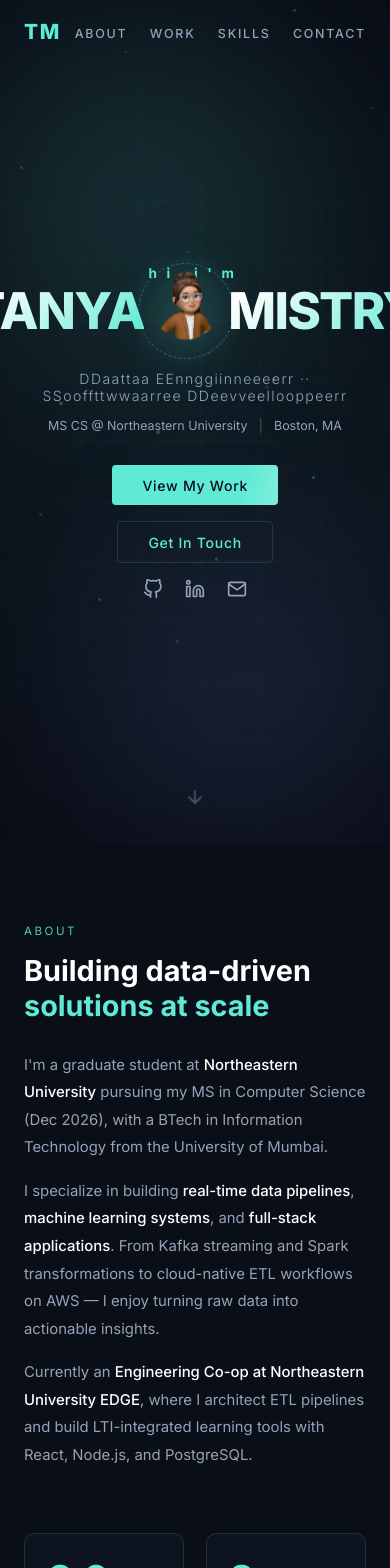
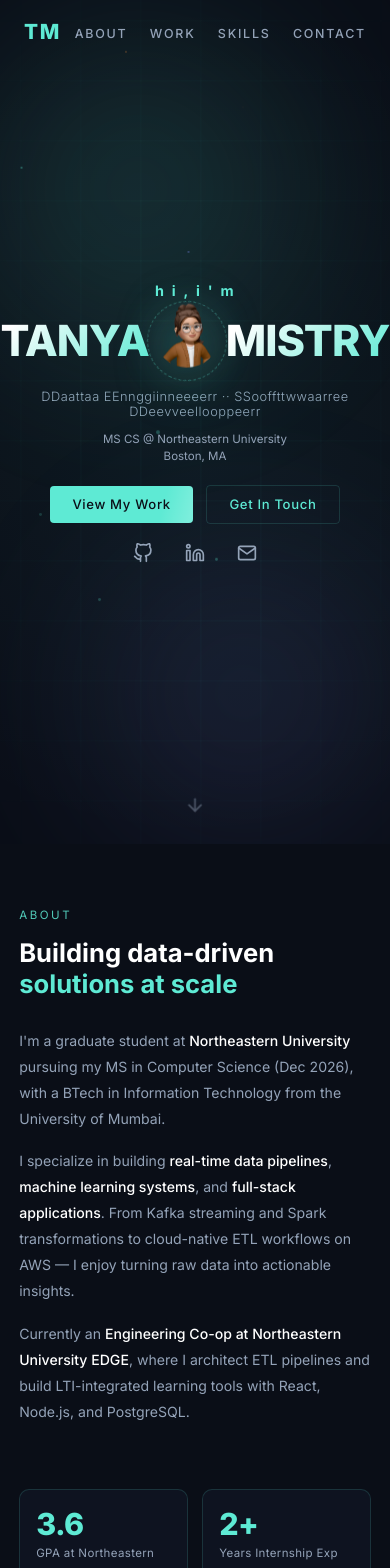
Before and after one commit to tanyamistry/Portfolio, a React (Vite) app: page / in a window 390 px wide. Shown: the top 1568 px of the page. Built offline with nearby package versions, Linux system fonts and the light colour scheme.

Commit message:
Full mobile responsiveness pass across all sections

```diff
--- a/src/components/styles/About.css
+++ b/src/components/styles/About.css
@@ -71,10 +71,45 @@
 
 @media (max-width: 1024px) {
   .about {
-    padding: 5rem 1.5rem;
+    padding: 5rem 2rem;
   }
   .about__inner {
     grid-template-columns: 1fr;
     gap: 3rem;
   }
 }
+
+@media (max-width: 640px) {
+  .about {
+    padding: 4rem 1.2rem;
+  }
+  .about__heading {
+    font-size: clamp(1.6rem, 5vw, 2.2rem);
+  }
+  .about__body {
+    font-size: 0.88rem;
+  }
+  .about__stats {
+    grid-template-columns: 1fr 1fr;
+    gap: 0.9rem;
+  }
+  .about__stat {
+    padding: 1.2rem 1rem;
+  }
+  .about__stat-value {
+    font-size: 1.9rem;
+  }
+  .about__stat-label {
+    font-size: 0.72rem;
+  }
+}
+
+@media (max-width: 380px) {
+  .about__stats {
+    grid-template-columns: 1fr 1fr;
+    gap: 0.7rem;
+  }
+  .about__stat-value {
+    font-size: 1.6rem;
+  }
+}
--- a/src/components/styles/Career.css
+++ b/src/components/styles/Career.css
@@ -16,7 +16,7 @@
   left: 50%;
   transform: translateX(-50%);
   width: 1px;
-  top: 8.5rem; /* offset for heading */
+  top: 8.5rem;
   bottom: 9rem;
   background: var(--border);
   z-index: 0;
@@ -45,7 +45,6 @@
   position: relative;
 }
 
-/* Vertical line through center column */
 .career__row:not(:last-child) .career__center::after {
   content: '';
   position: absolute;
@@ -57,7 +56,6 @@
   background: var(--border);
 }
 
-/* Extra line segment above first dot to fill gap */
 .career__row:first-child .career__center::before {
   content: none;
 }
@@ -184,13 +182,14 @@
   padding-bottom: 0;
 }
 
-/* ── Responsive ── */
+/* ── Tablet ── */
 @media (max-width: 768px) {
   .career {
     padding: 5rem 1.5rem;
   }
-
-  /* Stack: date above card, no center column */
+  .career__line-track {
+    display: none;
+  }
   .career__row {
     grid-template-columns: 1fr;
     gap: 0.5rem;
@@ -199,25 +198,48 @@
     padding-bottom: 2.5rem;
     position: relative;
   }
-
   .career__center {
     position: absolute;
     left: -6px;
     top: 0.9rem;
     padding: 0;
   }
-
   .career__center::after {
-    display: none;
+    display: none !important;
   }
-
   .career__left {
     justify-content: flex-start;
     padding-bottom: 0.8rem;
     padding-top: 0;
   }
-
   .career__right {
     padding-bottom: 0;
   }
 }
+
+/* ── Mobile ── */
+@media (max-width: 480px) {
+  .career {
+    padding: 4rem 1rem;
+  }
+  .career__row {
+    padding-left: 1.2rem;
+    padding-bottom: 2rem;
+  }
+  .career__card {
+    padding: 1.2rem;
+  }
+  .career__title {
+    font-size: 0.95rem;
+  }
+  .career__company {
+    font-size: 0.8rem;
+  }
+  .career__bullets li {
+    font-size: 0.8rem;
+  }
+  .career__period {
+    font-size: 0.72rem;
+    padding: 0.25rem 0.7rem;
+  }
+}
--- a/src/components/styles/Contact.css
+++ b/src/components/styles/Contact.css
@@ -1,5 +1,5 @@
 .contact {
-  padding: 9rem 3rem 4rem;
+  padding: 9rem 3rem 6rem;
   min-height: 75vh;
   display: flex;
   flex-direction: column;
@@ -36,13 +36,14 @@
 }
 
 .contact__email {
-  font-size: 1.15rem;
+  font-size: 1.1rem;
   color: var(--teal);
   font-weight: 500;
   border-bottom: 1px solid transparent;
   padding-bottom: 2px;
   transition: border-color 0.2s;
   letter-spacing: 0.02em;
+  word-break: break-all;
 }
 
 .contact__email:hover {
@@ -51,7 +52,7 @@
 
 .contact__links {
   display: flex;
-  gap: 1.2rem;
+  gap: 1rem;
   flex-wrap: wrap;
   justify-content: center;
   margin-top: 0.4rem;
@@ -78,15 +79,17 @@
 }
 
 .contact__footer {
-  position: absolute;
-  bottom: 2rem;
+  margin-top: 3rem;
   display: flex;
   align-items: center;
+  justify-content: center;
+  flex-wrap: wrap;
   gap: 0.6rem;
   font-size: 0.73rem;
   color: var(--gray);
   opacity: 0.4;
   letter-spacing: 0.04em;
+  text-align: center;
 }
 
 .contact__footer-sep {
@@ -96,6 +99,36 @@
 
 @media (max-width: 1024px) {
   .contact {
-    padding: 5rem 1.5rem 5rem;
+    padding: 5rem 2rem 5rem;
+    min-height: auto;
   }
 }
+
+@media (max-width: 640px) {
+  .contact {
+    padding: 4rem 1.2rem 4rem;
+  }
+  .contact__heading {
+    font-size: clamp(1.8rem, 8vw, 2.5rem);
+  }
+  .contact__sub {
+    font-size: 0.85rem;
+  }
+  .contact__email {
+    font-size: 0.9rem;
+  }
+  .contact__links {
+    flex-direction: column;
+    align-items: stretch;
+    width: 100%;
+    max-width: 280px;
+  }
+  .contact__link {
+    justify-content: center;
+    padding: 0.75rem 1rem;
+  }
+  .contact__footer {
+    margin-top: 2rem;
+    font-size: 0.68rem;
+  }
+}
--- a/src/components/styles/Landing.css
+++ b/src/components/styles/Landing.css
@@ -6,7 +6,7 @@
   align-items: center;
   justify-content: center;
   text-align: center;
-  padding: 6rem 2rem 4rem;
+  padding: 7rem 1.5rem 5rem;
   position: relative;
   overflow: hidden;
   gap: 0;
@@ -41,7 +41,6 @@
     transparent 70%
   );
   pointer-events: none;
-  transition: background 0.1s;
 }
 
 /* ── Ambient blobs ── */
@@ -83,16 +82,6 @@
   66%       { transform: translate(40px, -50px) scale(0.95); }
 }
 
-/* ── Decorative line ── */
-.landing__line {
-  width: min(340px, 70vw);
-  height: 1px;
-  background: linear-gradient(90deg, transparent, var(--teal), transparent);
-  margin-bottom: 1.4rem;
-  transform-origin: center;
-  opacity: 0;
-}
-
 /* ── Floating particles ── */
 .landing__particles {
   position: absolute;
@@ -131,30 +120,28 @@
 .landing__particle:nth-child(18) { left: 95%; top: 20%; animation-duration: 7.6s; animation-delay: 1.7s; background: #fb923c; width: 2px; height: 2px; }
 
 @keyframes particleDrift {
-  0%   { opacity: 0;    transform: translateY(0)     scale(0.6); }
+  0%   { opacity: 0;   transform: translateY(0) scale(0.6); }
   20%  { opacity: 0.6; }
   80%  { opacity: 0.3; }
-  100% { opacity: 0;    transform: translateY(-80px) scale(1); }
+  100% { opacity: 0;   transform: translateY(-80px) scale(1); }
 }
 
 /* ── Row 1 – greeting ── */
 .landing__hi {
-  position: absolute;
-  top: 7cm;
-  left: 49%;
-  transform: translateX(-50%);
-  font-size: clamp(0.85rem, 1.6vw, 1.1rem);
+  font-size: clamp(0.9rem, 2vw, 1.1rem);
   color: var(--teal);
-  letter-spacing: normal;
   font-weight: 700;
-  white-space: nowrap;
+  letter-spacing: 0.1em;
+  margin-bottom: 0.8rem;
   display: flex;
   align-items: center;
-  gap: 0.6rem;
+  justify-content: center;
+  gap: 0.4rem;
   perspective: 400px;
+  position: relative;
+  z-index: 1;
 }
 
-/* Each letter is a span added by splitLetters() */
 .landing__hi .letter {
   display: inline-block;
   transform-origin: bottom center;
@@ -165,12 +152,13 @@
   display: flex;
   align-items: center;
   justify-content: center;
-  gap: clamp(1rem, 3vw, 2.8rem);
-  margin-bottom: 1.6rem;
+  gap: clamp(0.8rem, 3vw, 2.8rem);
+  margin-bottom: 1.4rem;
+  width: 100%;
 }
 
 .landing__name {
-  font-size: clamp(4rem, 9.5vw, 8.5rem);
+  font-size: clamp(3rem, 9vw, 8.5rem);
   font-weight: 900;
   line-height: 1;
   letter-spacing: -0.03em;
@@ -179,8 +167,8 @@
   -webkit-text-fill-color: transparent;
   background-clip: text;
   user-select: none;
-  /* clip-path reveal starts hidden – GSAP controls it */
   clip-path: inset(0 100% 0 0);
+  white-space: nowrap;
 }
 
 .landing__name--right {
@@ -198,7 +186,6 @@
   will-change: transform;
 }
 
-/* Spinning dashed ring */
 .landing__avatar-ring {
   position: absolute;
   width: calc(100% + 28px);
@@ -231,8 +218,8 @@
 }
 
 .landing__avatar-img {
-  width: clamp(110px, 14vw, 190px);
-  height: clamp(110px, 14vw, 190px);
+  width: clamp(90px, 12vw, 190px);
+  height: clamp(90px, 12vw, 190px);
   object-fit: contain;
   border-radius: 50%;
   animation: avatarFloat 5.5s ease-in-out infinite;
@@ -248,16 +235,17 @@
 
 /* ── Subtitle ── */
 .landing__subtitle {
-  font-size: clamp(0.88rem, 1.5vw, 1.1rem);
+  font-size: clamp(0.82rem, 1.8vw, 1.05rem);
   color: var(--gray);
   font-weight: 300;
-  letter-spacing: 0.1em;
-  margin-bottom: 0.85rem;
+  letter-spacing: 0.08em;
+  margin-bottom: 0.8rem;
+  min-height: 1.4em;
 }
 
 .landing__sep {
   color: var(--teal);
-  margin: 0 0.5rem;
+  margin: 0 0.4rem;
 }
 
 /* ── Meta ── */
@@ -265,11 +253,12 @@
   display: flex;
   align-items: center;
   justify-content: center;
-  gap: 0.7rem;
+  flex-wrap: wrap;
+  gap: 0.5rem;
   font-size: 0.78rem;
   color: var(--gray);
   opacity: 0.55;
-  margin-bottom: 2rem;
+  margin-bottom: 1.8rem;
 }
 
 .landing__meta-sep { opacity: 0.4; }
@@ -295,9 +284,9 @@
   text-decoration: none;
   position: relative;
   overflow: hidden;
+  white-space: nowrap;
 }
 
-/* Shimmer on primary button */
 .landing__btn--primary::after {
   content: '';
   position: absolute;
@@ -344,6 +333,7 @@
   transition: color 0.2s, transform 0.2s;
   display: flex;
   align-items: center;
+  padding: 0.4rem;
 }
 .landing__socials a:hover {
   color: var(--teal);
@@ -353,7 +343,7 @@
 /* ── Scroll indicator ── */
 .landing__scroll-indicator {
   position: absolute;
-  bottom: 2rem;
+  bottom: 1.5rem;
   left: 50%;
   transform: translateX(-50%);
   color: var(--gray);
@@ -369,19 +359,71 @@
   50%       { transform: translateX(-50%) translateY(9px); }
 }
 
-/* ── Responsive ── */
+/* ── Tablet ── */
 @media (max-width: 768px) {
-  .landing__name-row { gap: clamp(0.5rem, 2vw, 1rem); }
-  .landing__name     { font-size: clamp(3rem, 11vw, 5rem); }
+  .landing {
+    padding: 6rem 1.2rem 5rem;
+    justify-content: center;
+  }
+  .landing__name {
+    font-size: clamp(2.6rem, 10vw, 4rem);
+  }
+  .landing__name-row {
+    gap: clamp(0.5rem, 2vw, 1.2rem);
+  }
   .landing__avatar-img {
-    width: clamp(76px, 13vw, 110px);
-    height: clamp(76px, 13vw, 110px);
+    width: clamp(70px, 14vw, 100px);
+    height: clamp(70px, 14vw, 100px);
   }
-  .landing__actions { flex-direction: column; }
 }
 
+/* ── Mobile ── */
 @media (max-width: 480px) {
-  .landing__name    { font-size: clamp(2.4rem, 13vw, 4rem); }
-  .landing__avatar-img { width: 68px; height: 68px; }
-  .landing__socials { margin-left: 0; }
+  .landing {
+    padding: 5.5rem 1rem 5rem;
+  }
+  .landing__hi {
+    font-size: 0.9rem;
+    margin-bottom: 0.6rem;
+  }
+  .landing__name {
+    font-size: clamp(2rem, 11vw, 3rem);
+    letter-spacing: -0.02em;
+  }
+  .landing__name-row {
+    gap: 0.4rem;
+    margin-bottom: 1rem;
+  }
+  .landing__avatar-img {
+    width: 64px;
+    height: 64px;
+  }
+  .landing__avatar-ring {
+    width: calc(100% + 16px);
+    height: calc(100% + 16px);
+  }
+  .landing__subtitle {
+    font-size: 0.8rem;
+    letter-spacing: 0.04em;
+  }
+  .landing__meta {
+    font-size: 0.72rem;
+    margin-bottom: 1.4rem;
+    flex-direction: column;
+    gap: 0.2rem;
+  }
+  .landing__meta-sep { display: none; }
+  .landing__actions {
+    gap: 0.75rem;
+  }
+  .landing__btn {
+    padding: 0.65rem 1.4rem;
+    font-size: 0.82rem;
+  }
+  .landing__socials {
+    margin-top: 0.8rem;
+    gap: 1.2rem;
+  }
+  /* Reduce particles on mobile for performance */
+  .landing__particle:nth-child(n+10) { display: none; }
 }
--- a/src/components/styles/TechStack.css
+++ b/src/components/styles/TechStack.css
@@ -7,6 +7,7 @@
   font-weight: 700;
   margin-bottom: 0.5rem;
   color: var(--white);
+  overflow: hidden;
 }
 
 .techstack__sub {
@@ -94,15 +95,27 @@
 
 @media (max-width: 1024px) {
   .techstack {
-    padding: 5rem 1.5rem 3rem;
+    padding: 5rem 2rem 3rem;
   }
   .techstack__categories {
-    grid-template-columns: 1fr 1fr;
+    grid-template-columns: repeat(2, 1fr);
+    gap: 1.4rem;
   }
 }
 
 @media (max-width: 640px) {
+  .techstack {
+    padding: 4rem 1.2rem 3rem;
+  }
   .techstack__categories {
     grid-template-columns: 1fr;
+    gap: 1rem;
+  }
+  .techstack__cat {
+    padding: 1.2rem;
+  }
+  .techstack__pill {
+    font-size: 0.8rem;
+    padding: 0.3rem 0.8rem;
   }
 }
--- a/src/components/styles/WhatIDo.css
+++ b/src/components/styles/WhatIDo.css
@@ -7,6 +7,7 @@
   font-weight: 700;
   margin-bottom: 3rem;
   color: var(--white);
+  overflow: hidden;
 }
 
 .whatido__cards {
@@ -70,11 +71,28 @@
 
 @media (max-width: 1024px) {
   .whatido {
-    padding: 5rem 1.5rem;
+    padding: 5rem 2rem;
+  }
+  .whatido__cards {
+    grid-template-columns: repeat(2, 1fr);
+  }
+}
+
+@media (max-width: 640px) {
+  .whatido {
+    padding: 4rem 1.2rem;
   }
   .whatido__cards {
     grid-template-columns: 1fr;
-    max-width: 520px;
-    margin: 0 auto;
+    gap: 1rem;
+  }
+  .whatido__card {
+    padding: 1.5rem 1.2rem;
+  }
+  .whatido__card-title {
+    font-size: 1.05rem;
+  }
+  .whatido__card-desc {
+    font-size: 0.84rem;
   }
 }
--- a/src/components/styles/Work.css
+++ b/src/components/styles/Work.css
@@ -122,7 +122,7 @@
 
 @media (max-width: 1024px) {
   .work {
-    padding: 5rem 1.5rem;
+    padding: 5rem 2rem;
   }
   .work__grid {
     grid-template-columns: repeat(2, 1fr);
```
